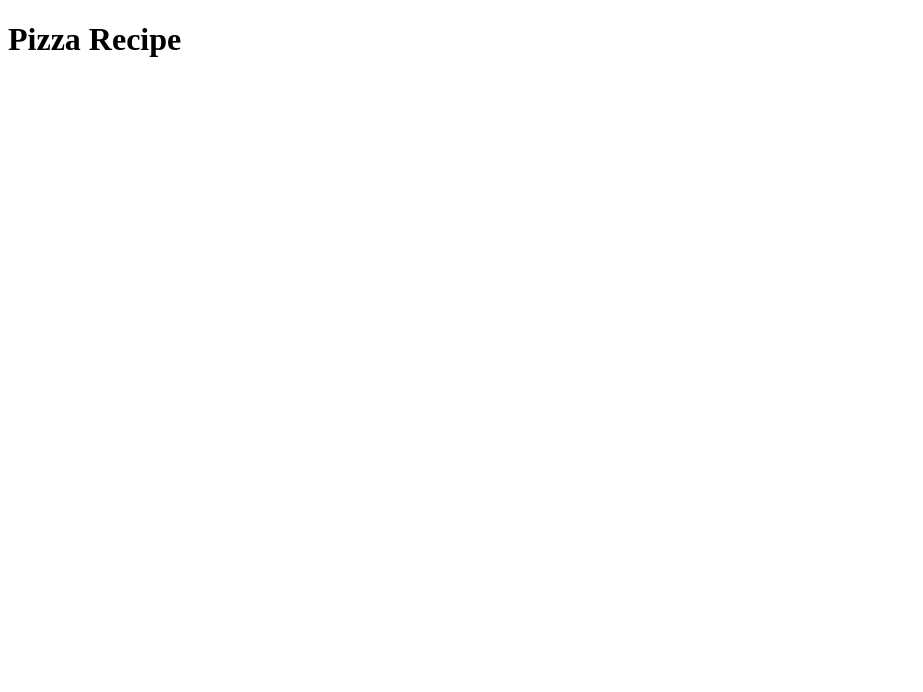
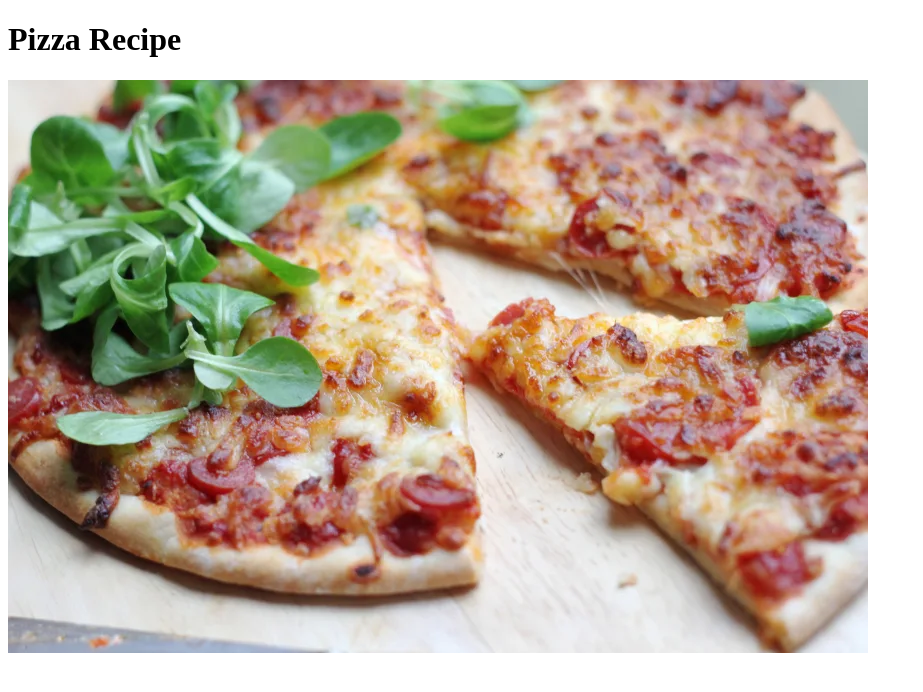
Before and after one commit to d-d-d-damage/odin-recipes, a plain HTML site: page recipes/pizza.html in a window 1280 px wide. Shown: the whole page, without its empty margins (0-923 px from the left). Drawn offline with Linux system fonts and the light colour scheme.

Commit message:
Add pizza image to pizza recipe page
Multi-line description of commit,
feel free to be detailed.

[Ticket: X]

```diff
--- a/recipes/pizza.html
+++ b/recipes/pizza.html
@@ -8,5 +8,6 @@
 </head>
 <body>
     <h1>Pizza Recipe</h1>
+    <img src="../images/pizza.webp">
 </body>
 </html>
```
